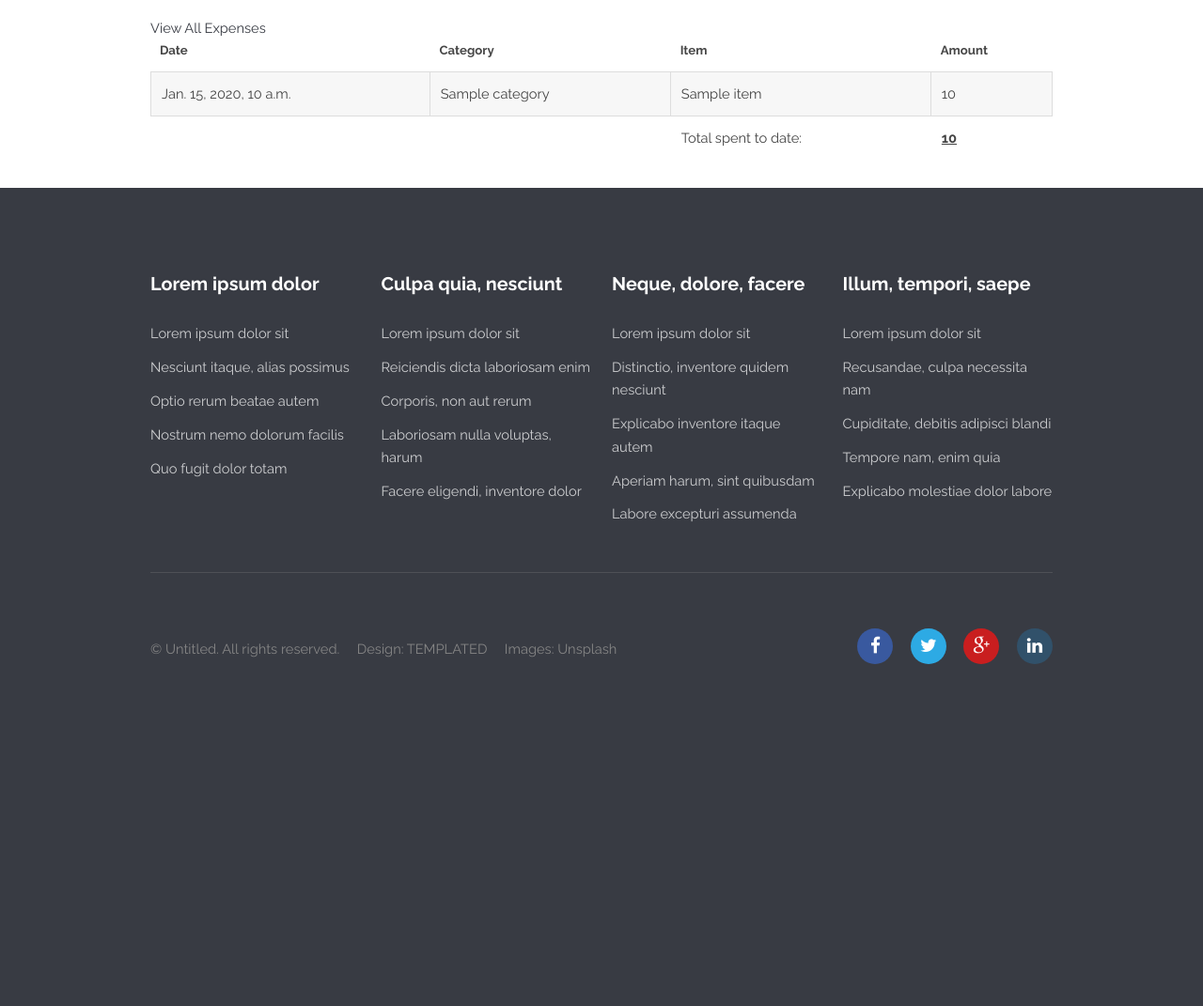
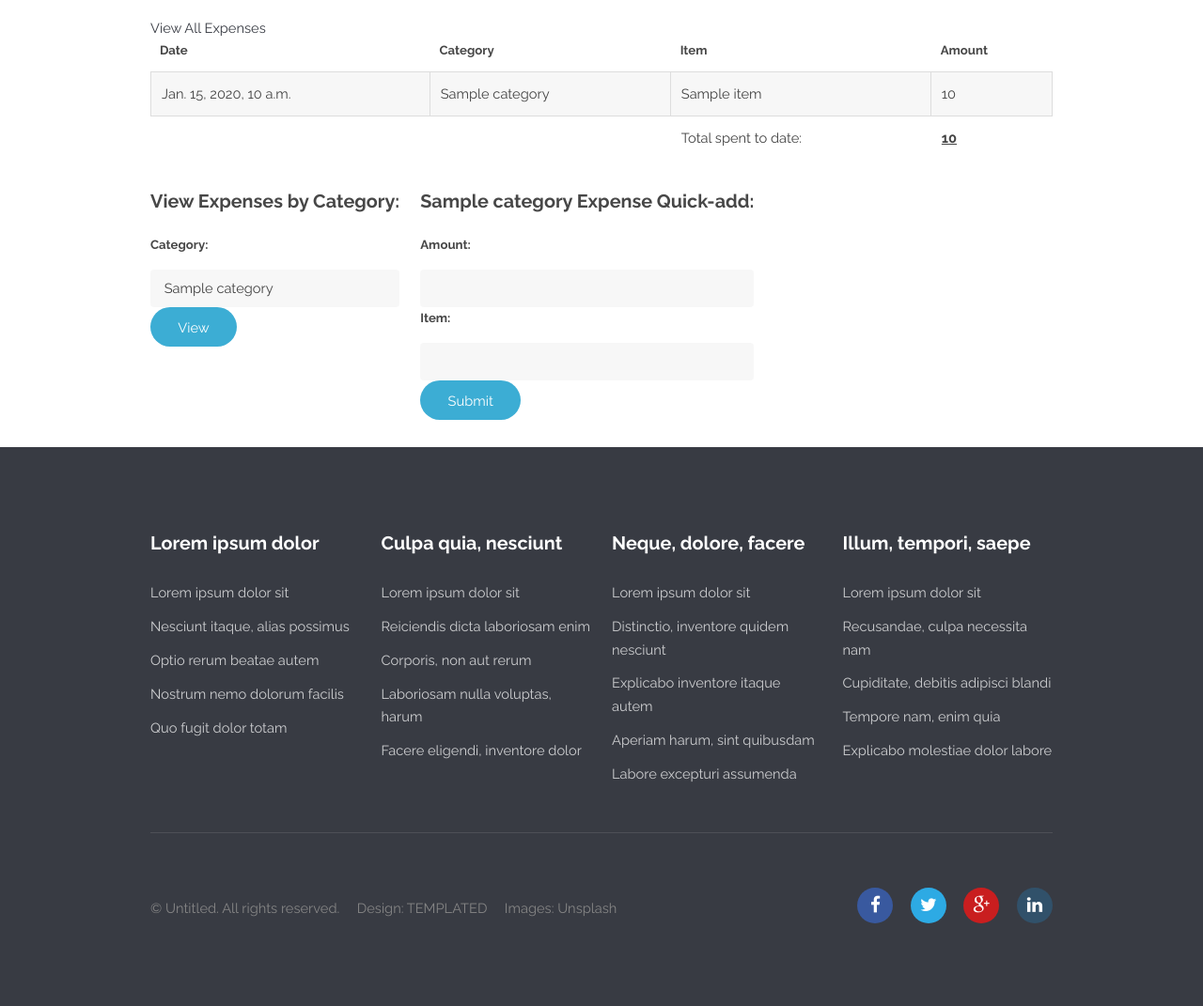
Before and after one commit to matthew-fung/budget-tracker, a Django app: template budgeting/templates/filtered_expenses.html in a window 1280 px wide. Shown: the part 143-1214 px from the top of the page at 94% size. Before the commit the page ends 850 px from the top, so only its background shows below. Run offline with Django 3.2, Linux system fonts and the light colour scheme; the template is opened without the code that fills it: most values are stand-ins (such as "Sample title", 1, 10 or a date in 2020); form fields are guessed from the names that the template uses.

Commit message:
Made Expenses views more consistent with quick-add and view expenses blocks below users’ expenses.

```diff
--- a/budgeting/templates/filtered_expenses.html
+++ b/budgeting/templates/filtered_expenses.html
@@ -35,6 +35,38 @@
       </tfoot>
     </table>
   </div> <!--/table-wrapper-->
+
+
+  <div class="row">
+    <div class="col-md-4">
+    <h3>View Expenses by Category:</h3>
+    <form method="post" action="" role="form">
+        {%csrf_token%}
+        <label>Category:</label>
+        <select name="category">
+          {%for x in categories%}
+          <option value="{{x.category}}">
+            {{x.category}}
+          </option>
+          {%endfor%}
+        </select>
+        <input type="submit" value="View" />
+    </form>
+  </div>
+
+    <div class="col-md-4">
+      <h3>{{filtered_expenses.first.category}} Expense Quick-add:</h3>
+      <form method="post" action="">
+      {% csrf_token %}
+      <label for="{{quickAddForm.amount.id_for_label}}">Amount:</label>
+      {{quickAddForm.amount}}
+      <label for="{{quickAddForm.item.id_for_label}}">Item:</label>
+      {{quickAddForm.item}}
+      <input type="hidden" name="category" value="{{filtered_expenses.first.category}}" />
+      <input type="submit" value="Submit" />
+      </form>
+    </div>
+  </div>
 </div>
 
 {% endblock %}
--- a/budgeting/tracker/forms.py
+++ b/budgeting/tracker/forms.py
@@ -10,3 +10,8 @@ class SelectForm(ModelForm):
     class Meta:
         model = Expenses
         fields = ('category',)
+
+class QuickAddForm(ModelForm):
+    class Meta:
+        model=Expenses
+        fields=('amount','category','item')
```
Also changed, not shown: budgeting/templates/expenses.html (+8 -1 lines), budgeting/tracker/views.py (+26 -15 lines).
